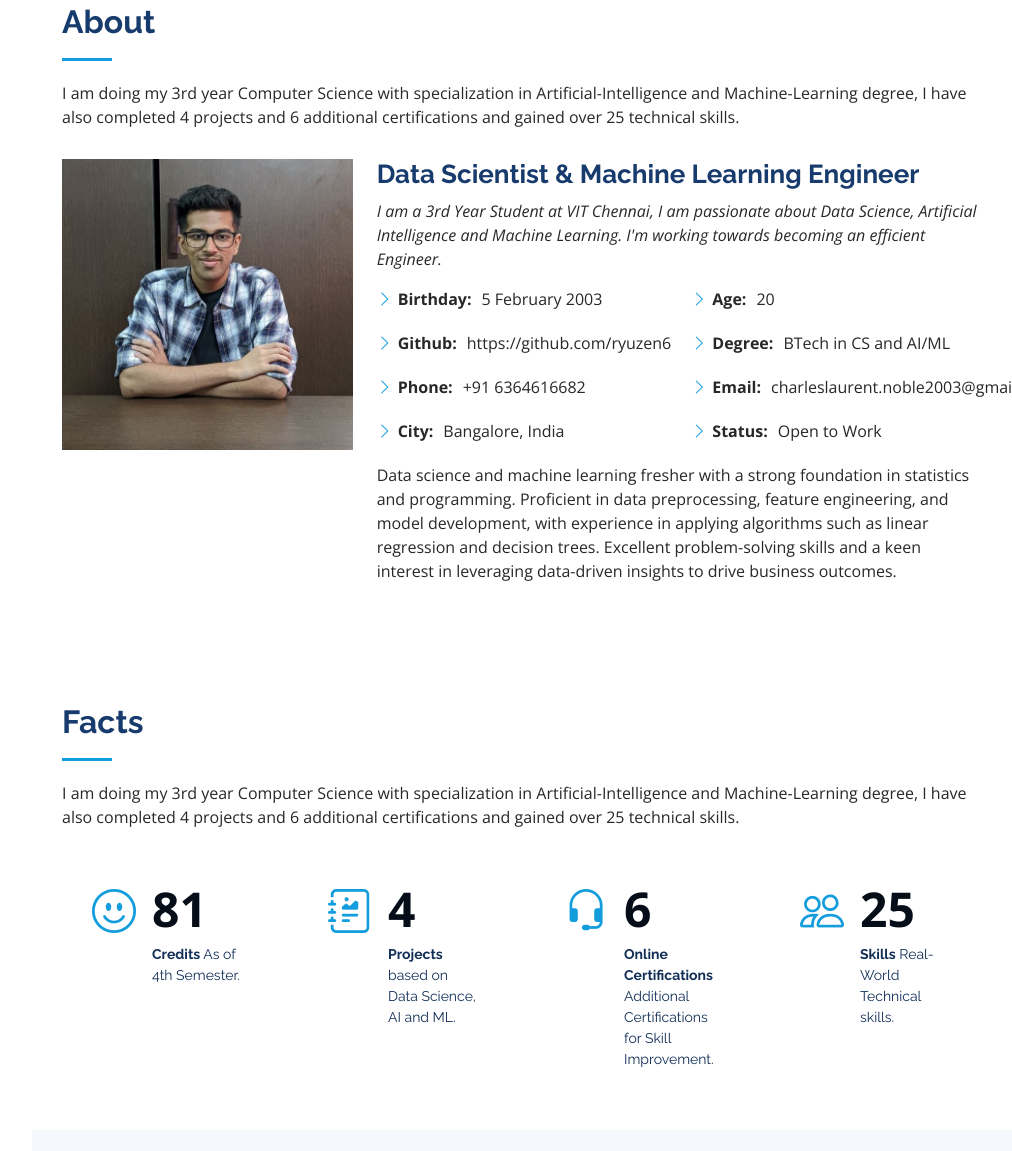
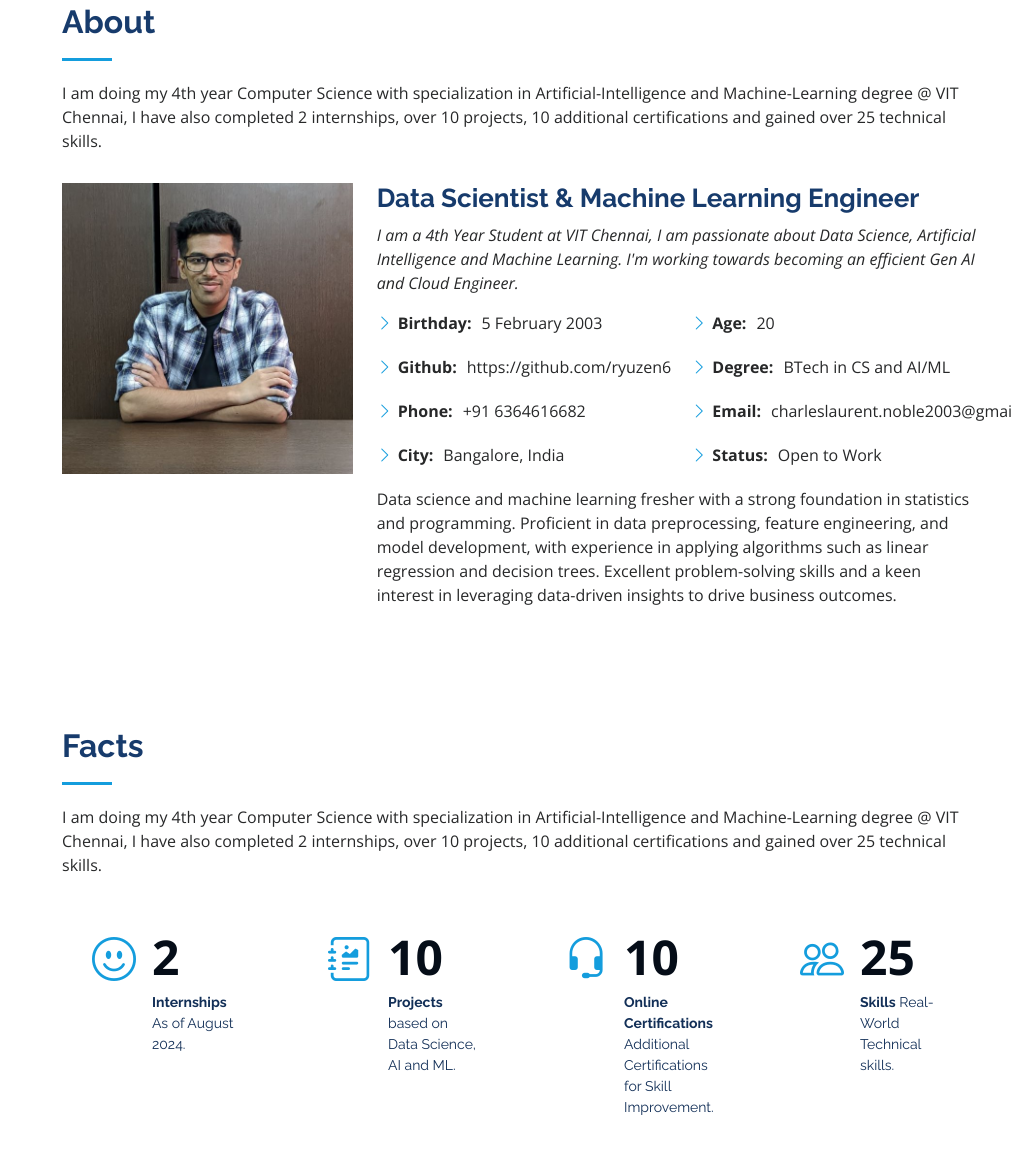
Before and after one commit to ryuzen6/My-Portfolio, a plain HTML site: page index.html in a window 1280 px wide. Shown: the part 857-2008 px from the top of the page, without its empty margins (268-1280 px from the left). Drawn offline with nearby package versions, Linux system fonts and the light colour scheme.

Commit message:
Update index.html

```diff
--- a/index.html
+++ b/index.html
@@ -73,7 +73,7 @@
   <section id="hero" class="d-flex flex-column justify-content-center align-items-center">
     <div class="hero-container" data-aos="fade-in">
       <h1>Charles Noble</h1>
-      <p>I'm a <span class="typed" data-typed-items="Web-Developer, Data-Scientist, Machine-Learning Engineer, Artificial-Intelligence Developer"></span></p>
+      <p>I'm a <span class="typed" data-typed-items="Generative AI Developer, Data-Scientist, Machine-Learning Engineer, Artificial-Intelligence Developer, Backend Developer"></span></p>
     </div>
   </section><!-- End Hero -->
 
@@ -85,8 +85,9 @@
 
         <div class="section-title">
           <h2>About</h2>
-          <p>I am doing my 3rd year Computer Science with specialization in Artificial-Intelligence and Machine-Learning degree, I have also completed 4 projects and
-            6 additional certifications and gained over 25 technical skills.</p>
+          <p>I am doing my 4th year Computer Science with specialization in Artificial-Intelligence and Machine-Learning degree @ VIT Chennai,
+            I have also completed 2 internships, over 10 projects,
+            10 additional certifications and gained over 25 technical skills.</p>
         </div>
 
         <div class="row">
@@ -96,8 +97,8 @@
           <div class="col-lg-8 pt-4 pt-lg-0 content" data-aos="fade-left">
             <h3>Data Scientist &amp; Machine Learning Engineer</h3>
             <p class="fst-italic">
-              I am a 3rd Year Student at VIT Chennai, I am passionate about Data Science, Artificial Intelligence and Machine
-              Learning. I'm working towards becoming an efficient Engineer.
+              I am a 4th Year Student at VIT Chennai, I am passionate about Data Science, Artificial Intelligence and Machine
+              Learning. I'm working towards becoming an efficient Gen AI and Cloud Engineer.
             </p>
             <div class="row">
               <div class="col-lg-6">
@@ -135,8 +136,10 @@
 
         <div class="section-title">
           <h2>Facts</h2>
-          <p>I am doing my 3rd year Computer Science with specialization in Artificial-Intelligence and Machine-Learning degree, I have also completed 4 projects and
-            6 additional certifications and gained over 25 technical skills.</p>
+          <p>I am doing my 4th year Computer Science with specialization in Artificial-Intelligence and Machine-Learning degree @ VIT Chennai,
+            I have also completed 2 internships, over 10 projects,
+            10 additional certifications and gained over 25 technical skills.
+          </p>
         </div>
 
         <div class="row no-gutters">
@@ -144,15 +147,15 @@
           <div class="col-lg-3 col-md-6 d-md-flex align-items-md-stretch" data-aos="fade-up">
             <div class="count-box">
               <i class="bi bi-emoji-smile"></i>
-              <span data-purecounter-start="0" data-purecounter-end="81" data-purecounter-duration="1" class="purecounter"></span>
-              <p><strong>Credits</strong> As of 4th Semester.</p>
+              <span data-purecounter-start="0" data-purecounter-end="2" data-purecounter-duration="1" class="purecounter"></span>
+              <p><strong>Internships</strong> As of August 2024.</p>
             </div>
           </div>
 
           <div class="col-lg-3 col-md-6 d-md-flex align-items-md-stretch" data-aos="fade-up" data-aos-delay="100">
             <div class="count-box">
               <i class="bi bi-journal-richtext"></i>
-              <span data-purecounter-start="0" data-purecounter-end="4" data-purecounter-duration="1" class="purecounter"></span>
+              <span data-purecounter-start="0" data-purecounter-end="10" data-purecounter-duration="1" class="purecounter"></span>
               <p><strong>Projects</strong> based on Data Science, AI and ML.</p>
             </div>
           </div>
@@ -160,7 +163,7 @@
           <div class="col-lg-3 col-md-6 d-md-flex align-items-md-stretch" data-aos="fade-up" data-aos-delay="200">
             <div class="count-box">
               <i class="bi bi-headset"></i>
-              <span data-purecounter-start="0" data-purecounter-end="6" data-purecounter-duration="1" class="purecounter"></span>
+              <span data-purecounter-start="0" data-purecounter-end="10" data-purecounter-duration="1" class="purecounter"></span>
               <p><strong>Online Certifications</strong> Additional Certifications for Skill Improvement.</p>
             </div>
           </div>
```
